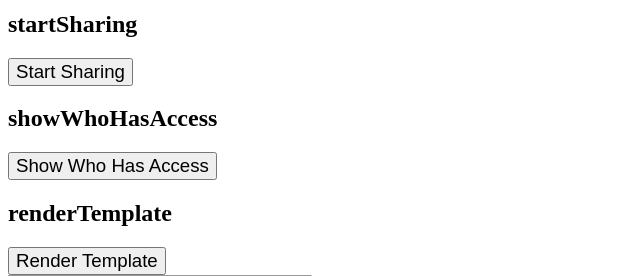
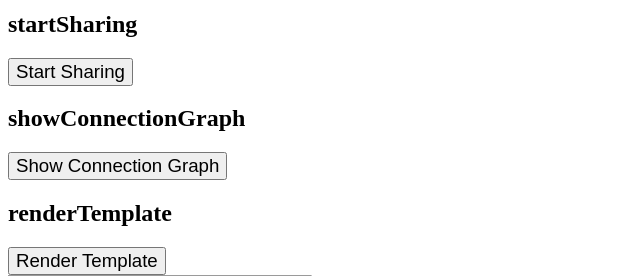
Before and after one commit to sandstorm-io/sandstorm-test-python, a Flask app: template templates/index.html in a window 1280 px wide. Shown: the part 840-1116 px from the top of the page, without its empty margins (0-640 px from the left). Run offline with Flask 2, Linux system fonts and the light colour scheme; the template is opened without the code that fills it, so the values that code supplies are empty.

Commit message:
rename showWhoHasAccess -> showConnectionGraph

```diff
--- a/templates/index.html
+++ b/templates/index.html
@@ -115,8 +115,8 @@ p {
     </section>
 
     <section>
-      <h2>showWhoHasAccess</h2>
-      <button id="showWhoHasAccess" onclick="showWhoHasAccess();">Show Who Has Access</button>
+      <h2>showConnectionGraph</h2>
+      <button id="showConnectionGraph" onclick="showConnectionGraph();">Show Connection Graph</button>
     </section>
 
     <section>
@@ -217,9 +217,9 @@ function startSharing() {
   window.parent.postMessage({startSharing: {}}, "*");
 }
 
-function showWhoHasAccess() {
-  console.log('calling showWhoHasAccess');
-  window.parent.postMessage({showWhoHasAccess: {}}, "*");
+function showConnectionGraph() {
+  console.log('calling showConnectionGraph');
+  window.parent.postMessage({showConnectionGraph: {}}, "*");
 }
 
 function renderTemplate() {
```
